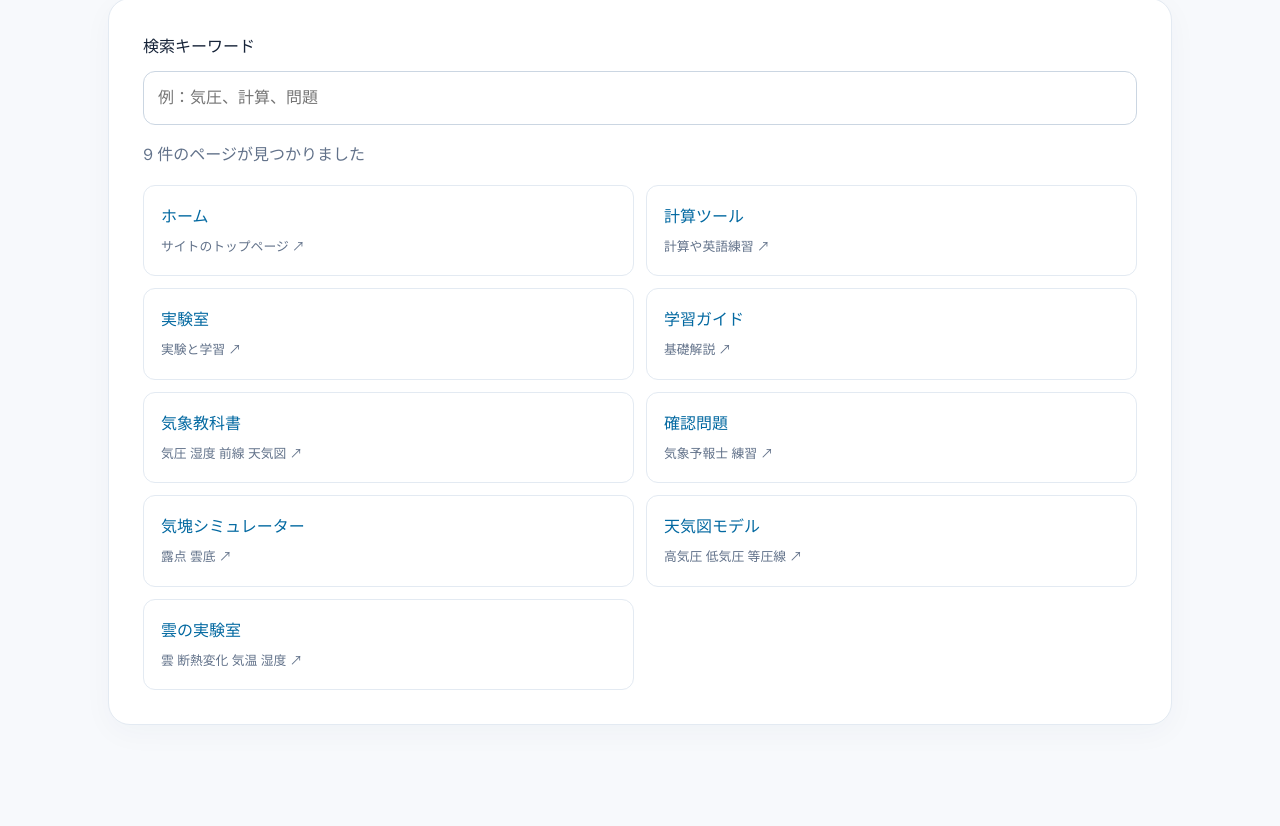
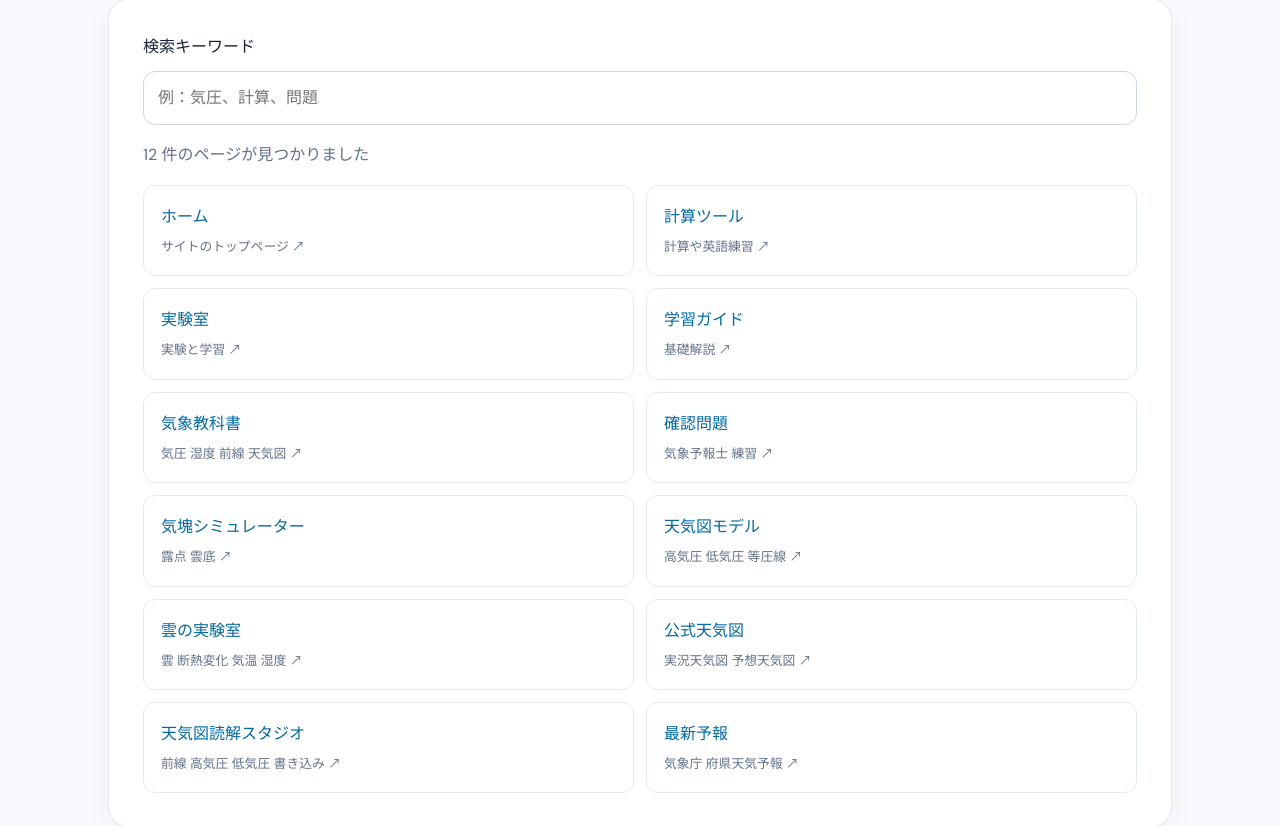
Before and after one commit to momoziro-joichi/ai-site-network, an Astro site: page /search in a window 1280 px wide. Shown: the part 425-1251 px from the top of the page. Built offline with nearby package versions, Linux system fonts and the light colour scheme; Astro itself is replaced by a stand-in of ours.

Commit message:
Update per-site search index for all new dedicated features

```diff
--- a/src/pages/search.astro
+++ b/src/pages/search.astro
@@ -3,7 +3,9 @@ import Base from '../layouts/Base.astro';
 import PageIntro from '../components/PageIntro.astro';
 const key=process.env.SITE_KEY||'weather';
 const base=import.meta.env.BASE_URL.replace(/\/$/,'');
-const items=[['ホーム','/','サイトのトップページ'],['計算ツール','/tool/','計算や英語練習'],['実験室','/lab/','実験と学習'],['学習ガイド','/guide/','基礎解説'],...(key==='weather'?[['気象教科書','/learn/','気圧 湿度 前線 天気図'],['確認問題','/quiz/','気象予報士 練習'],['気塊シミュレーター','/simulator/','露点 雲底'],['天気図モデル','/weather-map/','高気圧 低気圧 等圧線'],['雲の実験室','/cloud-lab/','雲 断熱変化 気温 湿度']]:[])];
+import {curricula} from '../config/curricula.mjs';
+const extra={weather:[['公式天気図','/official-charts/','実況天気図 予想天気図'],['天気図読解スタジオ','/chart-studio/','前線 高気圧 低気圧 書き込み'],['最新予報','/live-weather/','気象庁 府県天気予報']],math:[['二次関数グラフ','/math-visualizer/','放物線 判別式 係数']],rail:[['鉄道走行性能ラボ','/rail-performance/','加速度 減速度 速度グラフ']],english:[['接客英語トレーナー','/english-practice/','コンビニ フレーズ']],tools:[['文章チェック','/text-workbench/','文字数 UTF-8 バイト数']]};
+const items=[['ホーム','/','サイトのトップページ'],['計算ツール','/tool/','計算や英語練習'],['実験室','/lab/','実験と学習'],['学習ガイド','/guide/','基礎解説'],...(key==='weather'?[['気象教科書','/learn/','気圧 湿度 前線 天気図'],['確認問題','/quiz/','気象予報士 練習'],['気塊シミュレーター','/simulator/','露点 雲底'],['天気図モデル','/weather-map/','高気圧 低気圧 等圧線'],['雲の実験室','/cloud-lab/','雲 断熱変化 気温 湿度']]:[]),...extra[key]];
 ---
 <Base title="サイト内検索"><PageIntro eyebrow="SITE SEARCH" title="サイト内検索" description="ページ名やキーワードから、このサイトの機能を探せます。" number="⌕"/><section class="panel"><label for="query">検索キーワード</label><input id="query" type="search" placeholder="例：気圧、計算、問題" autocomplete="off"/><p id="count" class="muted" aria-live="polite"></p><div id="results" class="results">{items.map(([title,path,desc])=><a class="result" data-keywords={(title+' '+desc).toLowerCase()} href={base+path}><strong>{title}</strong><span>{desc} ↗</span></a>)}</div></section></Base>
 <style>input{display:block;width:100%;margin:10px 0 16px}.results{display:grid;grid-template-columns:repeat(2,minmax(0,1fr));gap:12px}.result{padding:17px;border:1px solid var(--line);border-radius:12px;text-decoration:none;display:grid;gap:5px}.result:hover{background:var(--accent-light)}.result span{font-size:.8rem;color:var(--muted)}.result[hidden]{display:none}@media(max-width:650px){.results{grid-template-columns:1fr}}</style>
```
